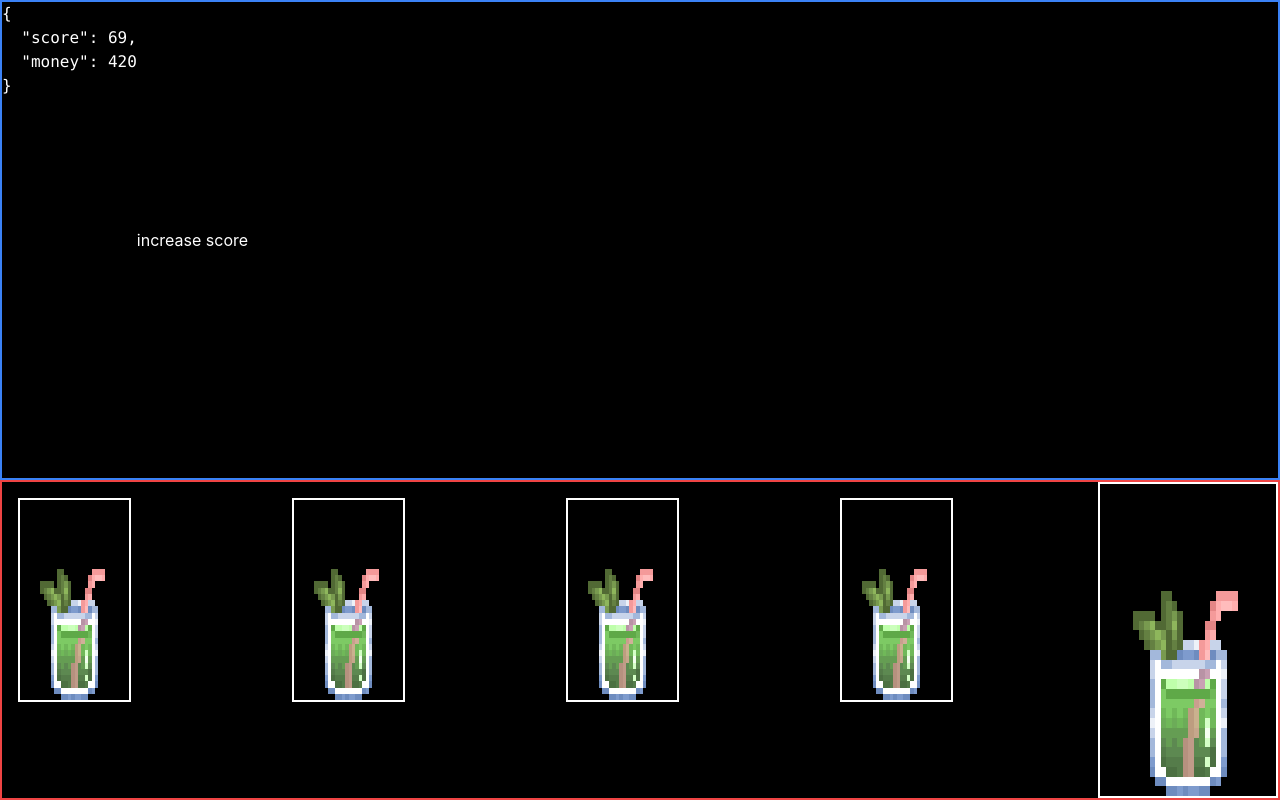
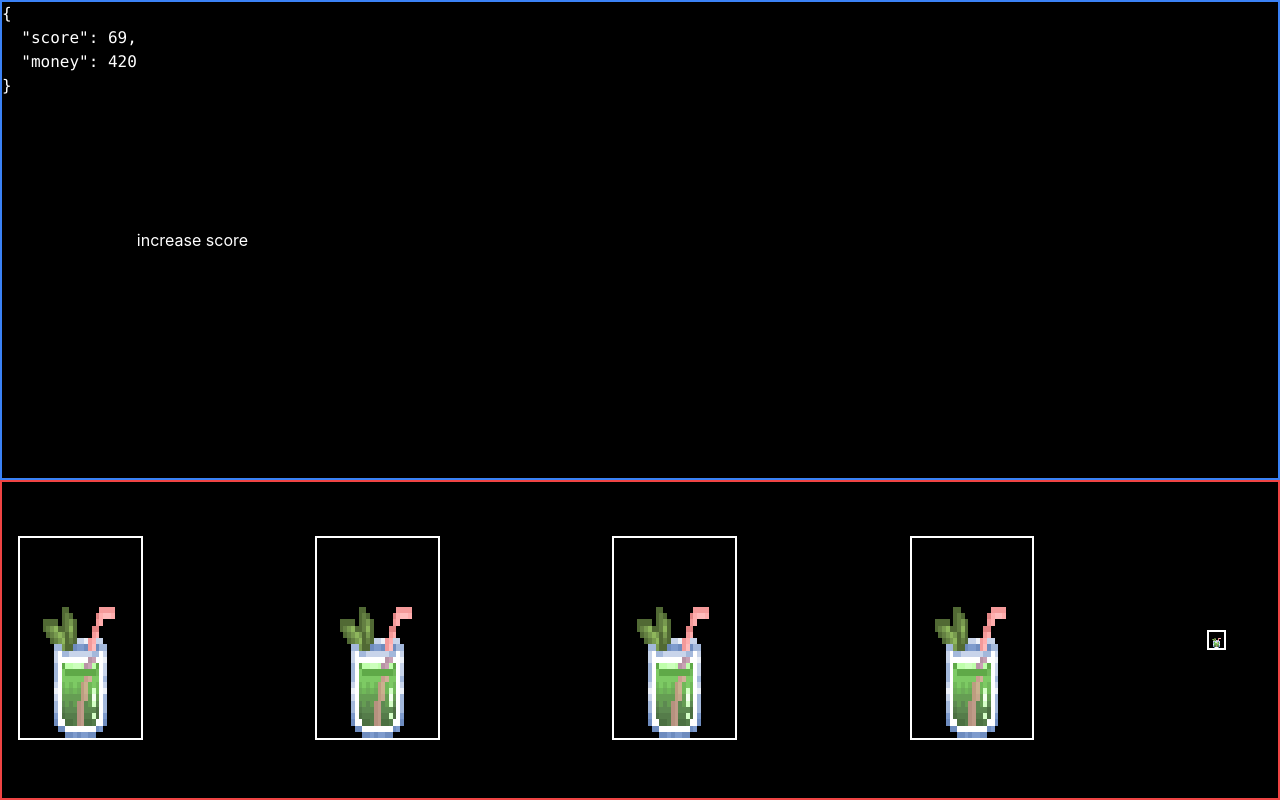
Before and after one commit to tomheaton/clicker-jam-winter-2023, a React (Vite) app: page / in a window 1280 px wide. Both pictures are taken after a click on the button "start game". Built offline with nearby package versions, Linux system fonts and the light colour scheme.

Commit message:
items aren't stretchy but drink is smol

```diff
--- a/src/components/game.tsx
+++ b/src/components/game.tsx
@@ -29,7 +29,7 @@ const Game: React.FC = () => {
         </button>
       </div>
       <div
-        className={"w-full h-2/5 flex justify-evenly border-2 border-red-500"}
+        className={"w-full h-2/5 flex justify-evenly border-2 border-red-500 items-center"}
       >
         {/* Ingredient upgrade buttons */}
         <div className={"grid grid-cols-2 gap-4 m-4"}>
@@ -69,7 +69,7 @@ const Game: React.FC = () => {
           />
         </div>
 
-        <div className={"flex items-center justify-center"}>
+        <div className={"grid grid-cols-2 gap-4 m-4"}>
           <DrinkButton textureName={"mojito.png"} coolDown={5} />
         </div>
       </div>
```
